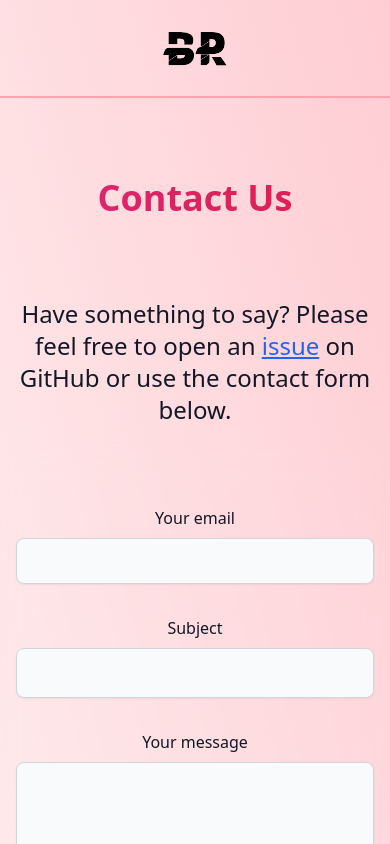
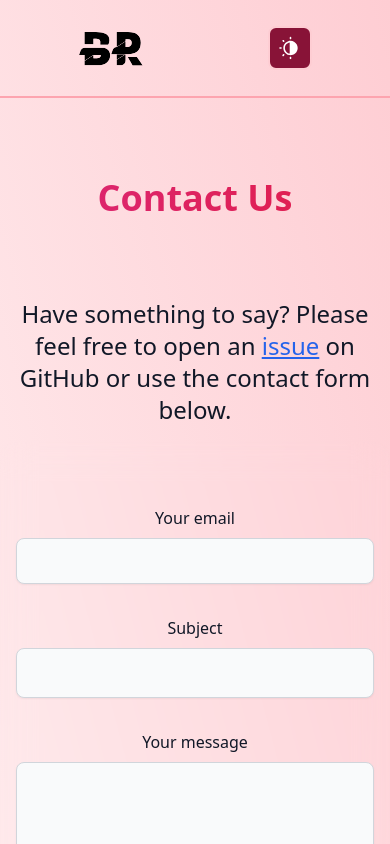
Before and after one commit to nesaku/BiblioReads, a Next.js app: page /contact in a window 390 px wide. Shown: the top 844 px of the page. Built offline with nearby package versions, Linux system fonts and the light colour scheme; no server answers.

Commit message:
make theme toggle visible on mobile - closes https://codeberg.org/nesaku/BiblioReads/issues/19

```diff
--- a/components/contactpage-components/ContactForm.js
+++ b/components/contactpage-components/ContactForm.js
@@ -11,11 +11,7 @@ const ContactForm = () => {
           className="space-y-8"
         >
           <div className="hidden">
-            <input
-              type="hidden"
-              name="_redirect"
-              value={`${window.location.origin}/success`}
-            />
+            <input type="hidden" name="_redirect" value="/success" />
             <input type="hidden" name="_error" value="/500" />
             <input type="hidden" name="_append" value="false" />
           </div>
--- a/components/global-components/Header.js
+++ b/components/global-components/Header.js
@@ -7,7 +7,7 @@ import ThemeToggle from "./ThemeToggle";
 const Header = () => {
   return (
     <header className="p-4 dark:bg-rose-800 dark:text-rose-100 border-b-2 dark:border-b-0 border-rose-300">
-      <div className="flex justify-center lg:justify-evenly  items-center h-16">
+      <div className="flex justify-evenly items-center h-16">
         <div className="flex">
           <a href="/" aria-label="Back to homepage">
             <img src="/logo.svg" alt="" width="64px" height="64px" />
--- a/components/global-components/ThemeToggle.js
+++ b/components/global-components/ThemeToggle.js
@@ -23,7 +23,7 @@ const ThemeToggle = () => {
       <button
         aria-label="Dark Mode Toggle"
         type="button"
-        className="hidden lg:flex p-2 border-2 rounded-lg border-rose-200 bg-rose-900"
+        className="flex p-2 border-2 rounded-lg border-rose-200 bg-rose-900"
         onClick={themeSelector}
       >
         {isDefaultTheme ? (
```
